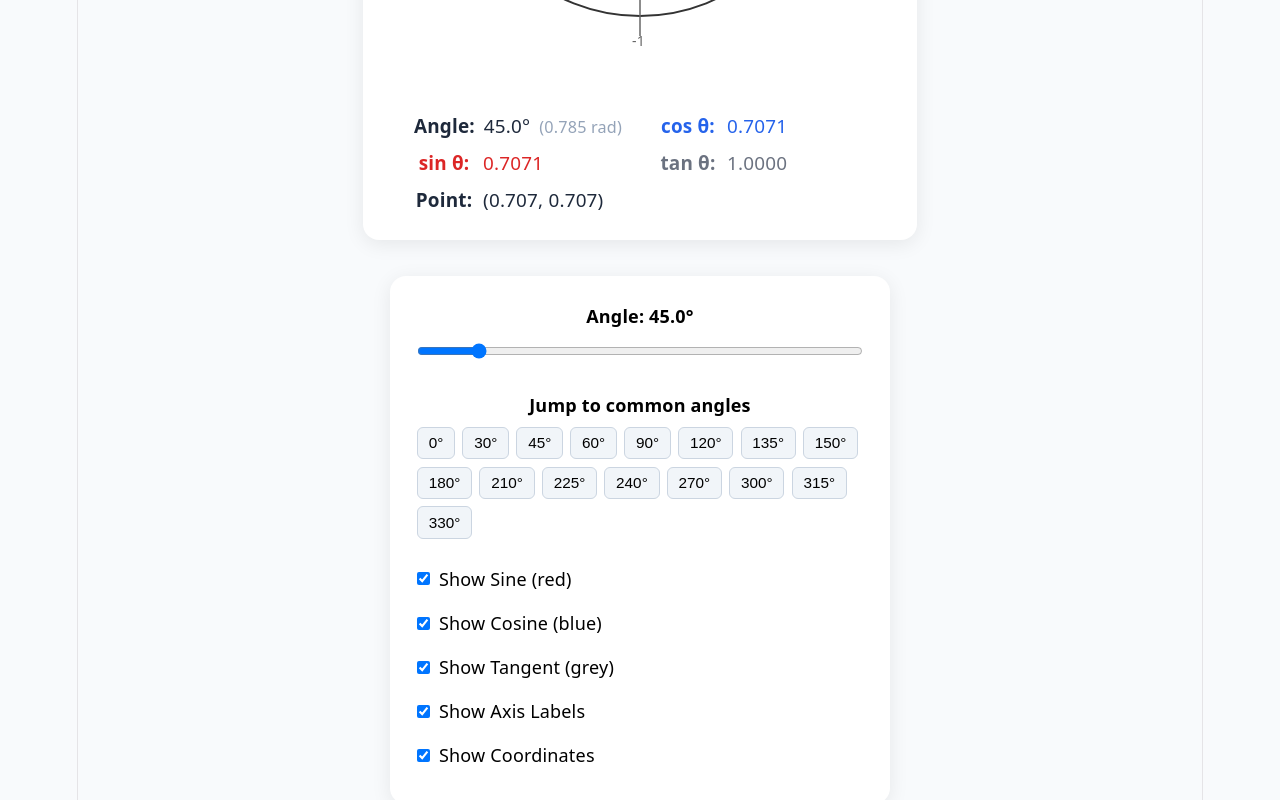
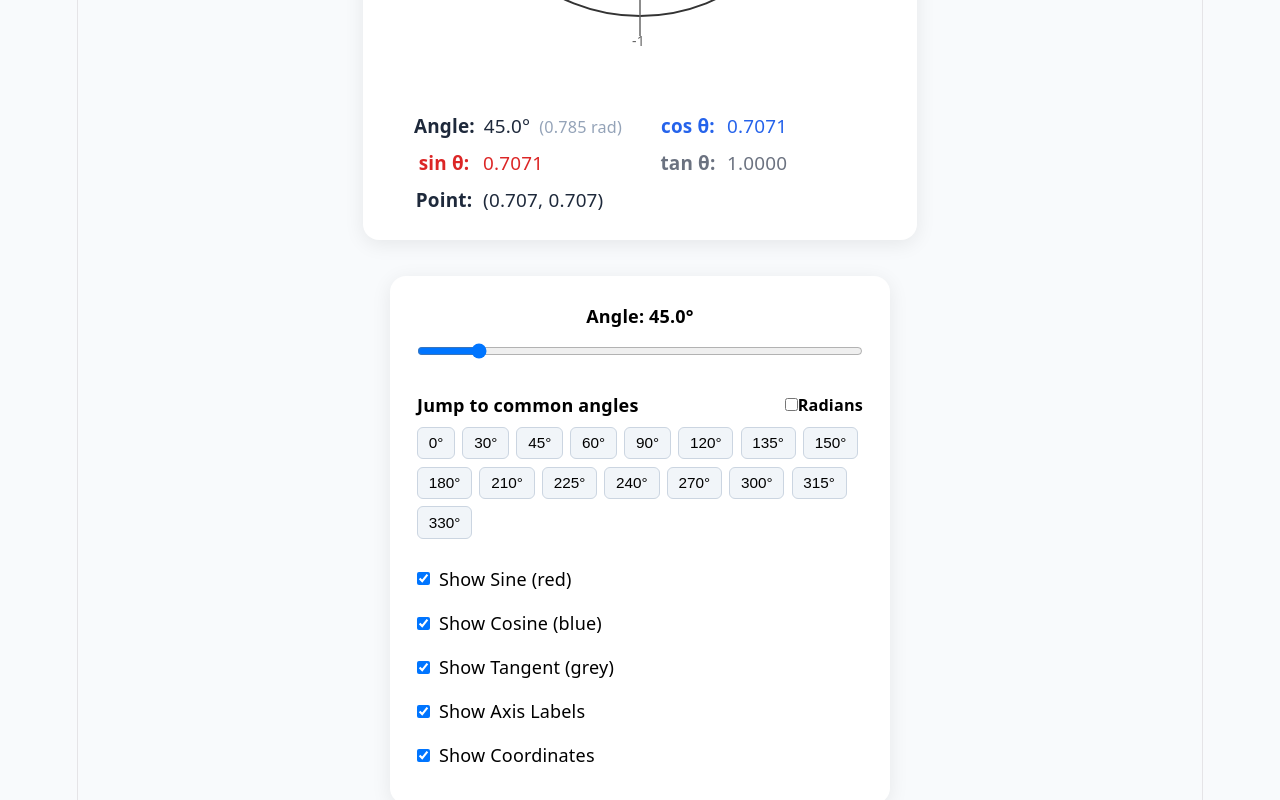
Before and after one commit to jacobwillgolden-svg/interactive-unit-circle, a React app in the folder frontend/: page / in a window 1280 px wide. Shown: the part 603-1403 px from the top of the page. Built offline with nearby package versions, Linux system fonts and the light colour scheme; the HTML template or start-up script is replaced by a standard one.

Commit message:
add radians

```diff
--- a/frontend/src/App.css
+++ b/frontend/src/App.css
@@ -96,6 +96,29 @@ main {
   color: #000;
 }
 
+.section-header {
+  display: flex;
+  align-items: center;
+  justify-content: space-between;
+  gap: 0.75rem;
+  margin-bottom: 0.5rem;
+}
+
+.section-header > label {
+  margin-bottom: 0;
+}
+
+.inline-toggle {
+  display: flex;
+  align-items: center;
+  gap: 0.4rem;
+  font-weight: 500;
+  font-size: 0.9rem;
+  cursor: pointer;
+  margin-bottom: 0;
+  white-space: nowrap;
+}
+
 .control-group input[type="range"] {
   width: 100%;
 }
--- a/frontend/src/components/Controls.jsx
+++ b/frontend/src/components/Controls.jsx
@@ -1,3 +1,24 @@
+import { useState } from 'react'
+
+const COMMON_ANGLES = [
+  { deg: 0, rad: '0' },
+  { deg: 30, rad: 'π/6' },
+  { deg: 45, rad: 'π/4' },
+  { deg: 60, rad: 'π/3' },
+  { deg: 90, rad: 'π/2' },
+  { deg: 120, rad: '2π/3' },
+  { deg: 135, rad: '3π/4' },
+  { deg: 150, rad: '5π/6' },
+  { deg: 180, rad: 'π' },
+  { deg: 210, rad: '7π/6' },
+  { deg: 225, rad: '5π/4' },
+  { deg: 240, rad: '4π/3' },
+  { deg: 270, rad: '3π/2' },
+  { deg: 300, rad: '5π/3' },
+  { deg: 315, rad: '7π/4' },
+  { deg: 330, rad: '11π/6' },
+]
+
 export default function Controls({
   angle,
   onAngleChange,
@@ -12,7 +33,7 @@ export default function Controls({
   showCoords,
   setShowCoords,
 }) {
-  const commonAngles = [0, 30, 45, 60, 90, 120, 135, 150, 180, 210, 225, 240, 270, 300, 315, 330]
+  const [showRadians, setShowRadians] = useState(false)
 
   return (
     <div className="controls">
@@ -29,11 +50,21 @@ export default function Controls({
       </div>
 
       <div className="control-group">
-        <label>Jump to common angles</label>
+        <div className="section-header">
+          <label>Jump to common angles</label>
+          <label className="inline-toggle">
+            <input
+              type="checkbox"
+              checked={showRadians}
+              onChange={(e) => setShowRadians(e.target.checked)}
+            />
+            Radians
+          </label>
+        </div>
         <div className="angle-buttons">
-          {commonAngles.map((a) => (
-            <button key={a} onClick={() => onAngleChange(a)}>
-              {a}°
+          {COMMON_ANGLES.map(({ deg, rad }) => (
+            <button key={deg} onClick={() => onAngleChange(deg)}>
+              {showRadians ? rad : `${deg}°`}
             </button>
           ))}
         </div>
```
